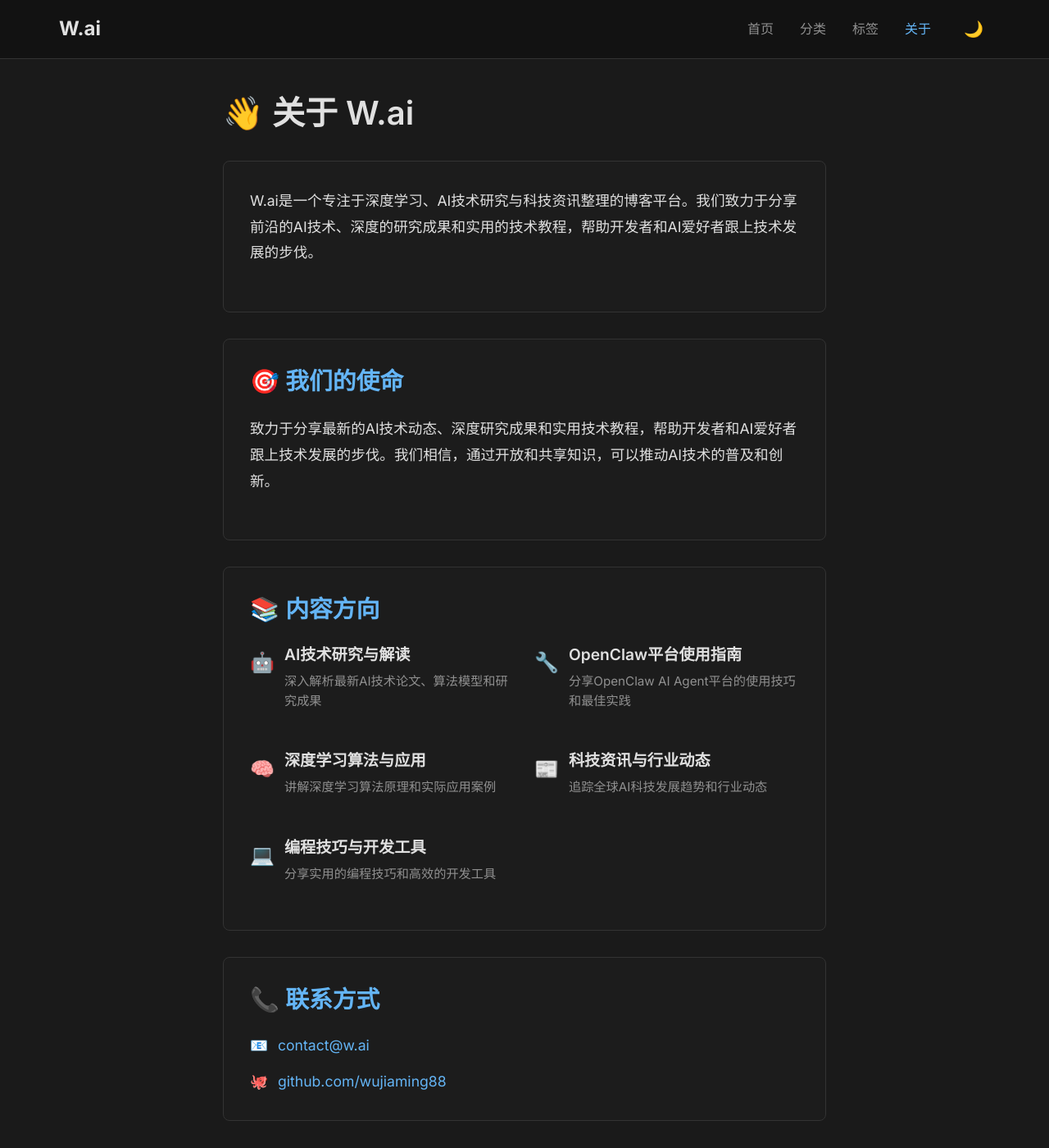
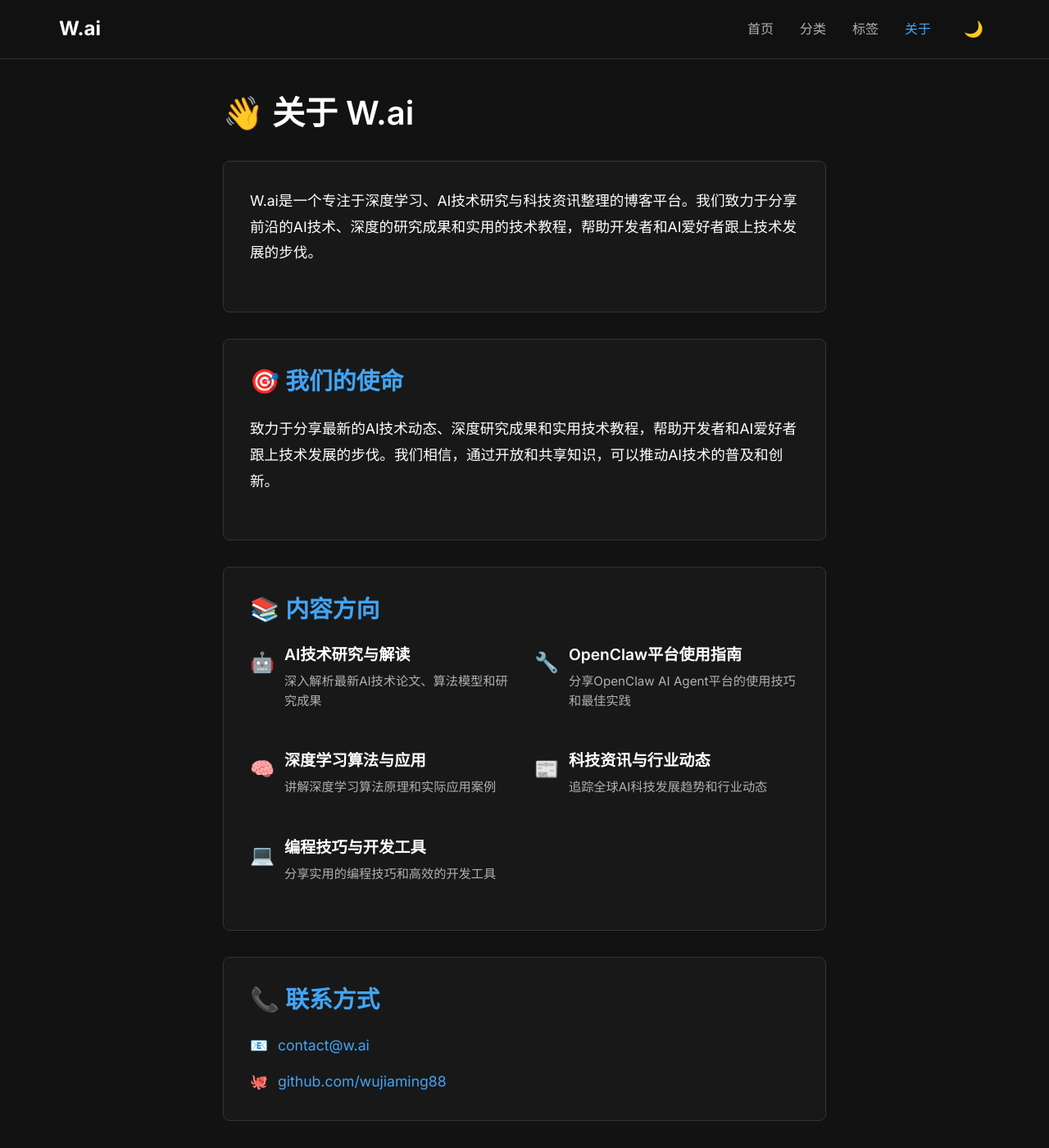
Before and after one commit to wujiaming88/wujiaming88.github.io, a Jekyll site: the page built from about.markdown, in a window 1280 px wide and 1400 px high. Shown: the whole window at 82% size. Built offline with Jekyll 4.4.1, drawn with Linux system fonts in a browser that asks for light colours.

Commit message:
修复配色问题：增加暗色背景下文字与背景的对比度

```diff
--- a/assets/main.css
+++ b/assets/main.css
@@ -10,30 +10,30 @@
 /* 颜色系统 */
 :root {
     /* 深色主题 - 优化阅读体验 */
-    --bg-primary: #1a1a1a;
-    --text-primary: #e0e0e0;
-    --text-secondary: #909090;
-    --link-color: #64b5f6;
-    --link-hover-color: #42a5f5;
-    --code-bg: #2d2d2d;
+    --bg-primary: #121212;
+    --text-primary: #ffffff;
+    --text-secondary: #b0b0b0;
+    --link-color: #42a5f5;
+    --link-hover-color: #64b5f6;
+    --code-bg: #1e1e1e;
     --code-text: #d4d4d4;
     --border-color: #333333;
 
     /* 语法高亮颜色 */
-    --keyword-color: #61afef;
-    --string-color: #e5c07b;
-    --comment-color: #98c379;
-    --function-color: #e6c07b;
-    --variable-color: #56b6c2;
-    --type-color: #c678dd;
-    --constant-color: #d19a66;
+    --keyword-color: #569cd6;
+    --string-color: #ce9178;
+    --comment-color: #6a9955;
+    --function-color: #dcdcaa;
+    --variable-color: #9cdcfe;
+    --type-color: #c586c0;
+    --constant-color: #4ec9b0;
 
     /* 浅色主题 - 优化阅读体验 */
-    --light-bg-primary: #fafafa;
-    --light-text-primary: #2d2d2d;
+    --light-bg-primary: #ffffff;
+    --light-text-primary: #121212;
     --light-text-secondary: #666666;
-    --light-link-color: #2196f3;
-    --light-link-hover-color: #1976d2;
+    --light-link-color: #1a73e8;
+    --light-link-hover-color: #0d47a1;
     --light-code-bg: #f5f5f5;
     --light-code-text: #333333;
     --light-border-color: #e0e0e0;
```
